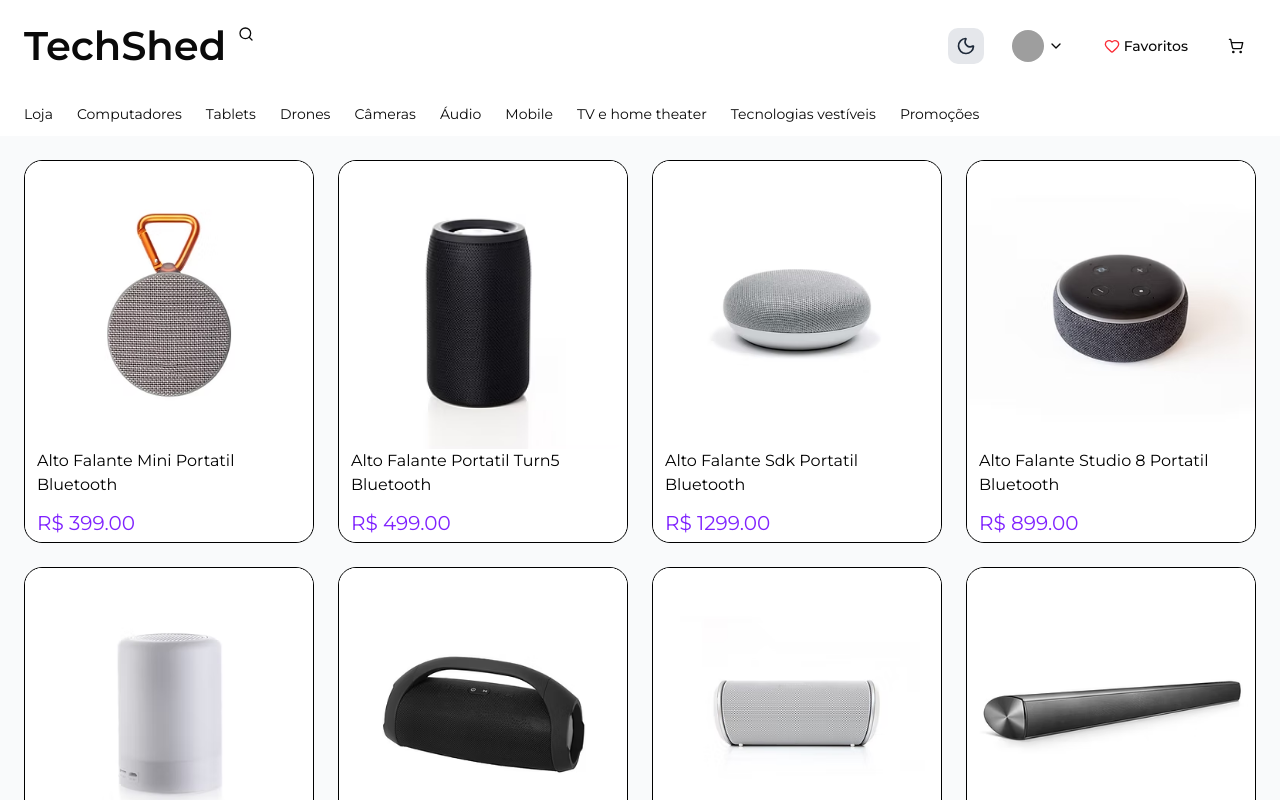
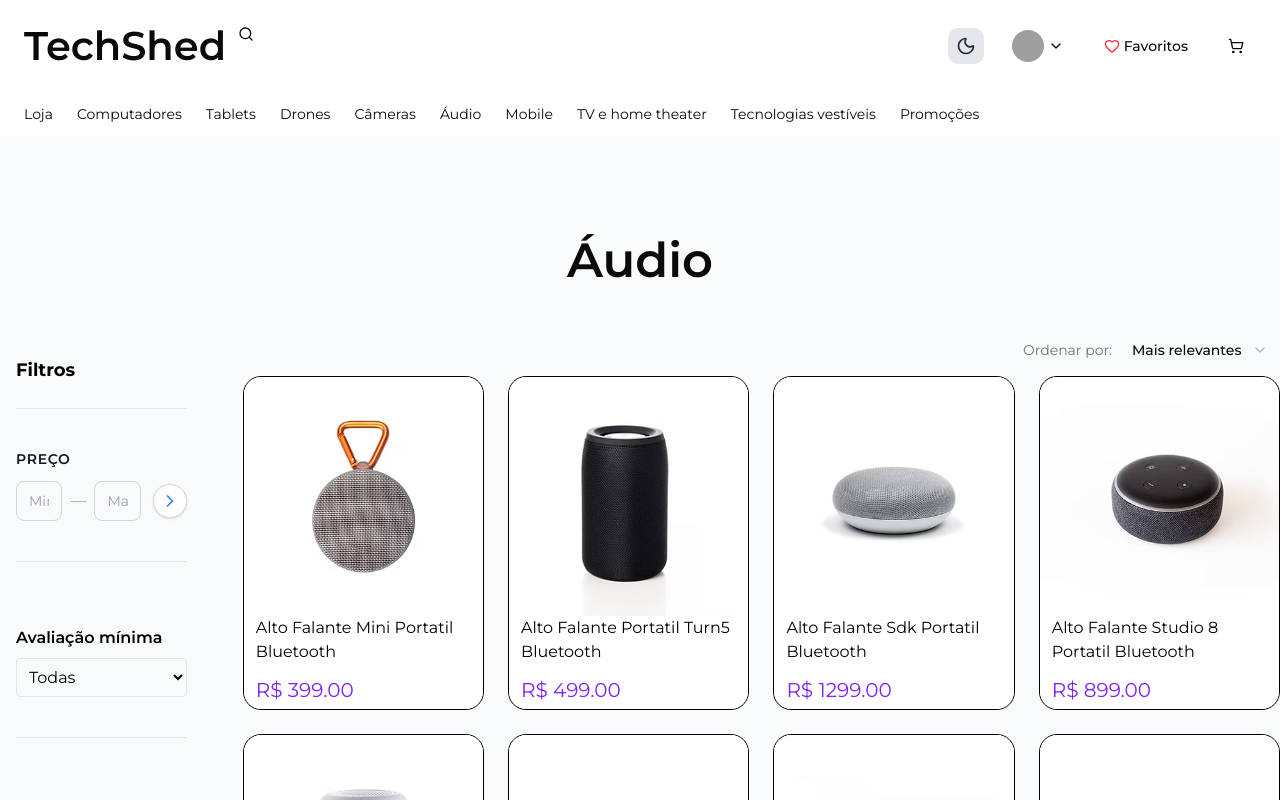
Before and after one commit to kleber-goncalves/techshed, a Next.js app: page /categoria/autofalantes in a window 1280 px wide. Shown: the top 800 px of the page. Built offline with nearby package versions, Linux system fonts and the light colour scheme; grey boxes are pictures that could not be loaded.

Commit message:
feat: filtros reutilizaveis e categoria dinamica
- adiciona FiltersSidebar configuravel via enabled/data
- separa pagina de categoria em server/client com filtros dinamicos
- integra SortSelect e applySort na categoria
- documenta fluxo em docs/filters-reutilizaveis.md
- atualiza CHANGELOG

```diff
--- /dev/null
+++ b/src/app/categoria/[categoria]/CategoryPageClient.jsx
@@ -0,0 +1,58 @@
+"use client";
+
+import { useMemo, useState } from "react";
+
+import ProductCard from "@/components/components-loja/ProductCard";
+import FiltersSidebar from "@/components/components-loja/filtro/FiltersSidebar";
+import { applyFilters } from "@/lib/applyFilters";
+import { applySort } from "@/lib/applySort";
+import SortSelect from "@/components/components-loja/filtro/SortSelect";
+
+const DEFAULT_FILTERS = {
+    search: "",
+    category: "all",
+    minPrice: 0,
+    maxPrice: 1000000,
+    onlyInStock: false,
+    onlyNew: false,
+    minRating: 0,
+    features: [],
+};
+
+export default function CategoryPageClient({ produtos, filtersData, title }) {
+    const [filters, setFilters] = useState(DEFAULT_FILTERS);
+    const [sort, setSort] = useState("relevance");
+
+    const produtosFiltrados = useMemo(
+        () => applyFilters(produtos, filters),
+        [produtos, filters],
+    );
+    const produtosOrdenados = useMemo(
+        () => applySort(produtosFiltrados, sort),
+        [produtosFiltrados, sort],
+    );
+
+    return (
+        <section className="py-25 flex flex-col items-center gap-14 dark:bg-black">
+            <h1 className="text-5xl font-semibold dark:text-white">{title}</h1>
+
+            <section className="flex flex-row w-full justify-center gap-10">
+                <FiltersSidebar
+                    filters={filters}
+                    setFilters={setFilters}
+                    enabled={["price", "rating", "stock", "features"]}
+                    data={filtersData}
+                    className="md:w-64 p-4 border rounded-lg space-y-6 text-black"
+                />
+                <section className="">
+                    <SortSelect sort={sort} setSort={setSort} />
+                    <section className="grid grid-cols-4 gap-6">
+                        {produtosOrdenados.map((produto) => (
+                            <ProductCard key={produto.id} produto={produto} />
+                        ))}
+                    </section>
+                </section>
+            </section>
+        </section>
+    );
+}
--- a/src/app/categoria/[categoria]/page.jsx
+++ b/src/app/categoria/[categoria]/page.jsx
@@ -1,11 +1,20 @@
+
+
 import { produtos } from "@/data/produtos";
-import ProductCard from "@/components/components-loja/ProductCard";
-import { categorySlugMap } from "@/data/categories";
+import { categorySlugMap, navCategories } from "@/data/categories";
+
+import CategoryPageClient from "./CategoryPageClient";
 
 export default async function Categoria({ params }) {
     const { categoria } = await params;
-    const slug = String(categoria || "").toLowerCase().trim();
+    const slug = String(categoria || "")
+        .toLowerCase()
+        .trim();
     const key = categorySlugMap[slug] ?? slug;
+    const categoryLabel =
+        navCategories.find(
+            (categoria) => categoria.slug === key || categoria.slug === slug,
+        )?.label ?? slug;
 
     const listaCompleta = Object.values(produtos).flat();
     const listaPorChave = produtos[key];
@@ -13,7 +22,8 @@ export default async function Categoria({ params }) {
     const produtosCategoria = Array.isArray(listaPorChave)
         ? listaPorChave
         : listaCompleta.filter(
-              (produto) => produto.category === slug || produto.category === key,
+              (produto) =>
+                  produto.category === slug || produto.category === key,
           );
 
     if (produtosCategoria.length === 0) {
@@ -24,11 +34,28 @@ export default async function Categoria({ params }) {
         );
     }
 
+    const features = [
+        ...new Set(
+            produtosCategoria.flatMap((produto) => produto.features || []),
+        ),
+    ];
+
+    const priceCentsList = produtosCategoria.map(
+        (produto) => produto.priceCents ?? 0,
+    );
+    const minPriceCents = Math.min(...priceCentsList);
+    const maxPriceCents = Math.max(...priceCentsList);
+    const filtersData = {
+        features,
+        minLimit: Math.floor(minPriceCents / 100),
+        maxLimit: Math.ceil(maxPriceCents / 100),
+    };
+
     return (
-        <section className="grid grid-cols-4 gap-6 p-6">
-            {produtosCategoria.map((produto) => (
-                <ProductCard key={produto.id} produto={produto} />
-            ))}
-        </section>
+        <CategoryPageClient
+            produtos={produtosCategoria}
+            filtersData={filtersData}
+            title={categoryLabel}
+        />
     );
 }
--- a/src/app/loja/page.js
+++ b/src/app/loja/page.js
@@ -12,6 +12,14 @@ import SortSelect from "@/components/components-loja/filtro/SortSelect";
 
 export default function Loja() {
     const listaCompleta = Object.values(produtos).flat();
+    const filtersEnabled = [
+        "category",
+        "price",
+        "rating",
+        "stock",
+        "features",
+    ];
+    const filtersData = {};
     const [filters, setFilters] = useState({
         search: "",
         category: "all",
@@ -22,7 +30,7 @@ export default function Loja() {
         minRating: 0,
         features: [],
     });
-    const [sort, setSort] = useState("az");
+    const [sort, setSort] = useState("relevance");
 
     const produtosFiltrados = applyFilters(listaCompleta, filters);
 
@@ -37,6 +45,8 @@ export default function Loja() {
                 <FiltersSidebar
                     filters={filters}
                     setFilters={setFilters}
+                    enabled={filtersEnabled}
+                    data={filtersData}
                     className="md:w-64 p-4 border rounded-lg space-y-6  text-black"
                 />
                 <section>
--- a/src/components/components-loja/filtro/FeatureFilter.jsx
+++ b/src/components/components-loja/filtro/FeatureFilter.jsx
@@ -1,6 +1,6 @@
-const FEATURES = ["5G", "OLED", "Wi-Fi", "4K", "Bluetooth"];
+const DEFAULT_FEATURES = ["5G", "OLED", "Wi-Fi", "4K", "Bluetooth"];
 
-export default function FeatureFilter({ filters, setFilters }) {
+export default function FeatureFilter({ filters, setFilters, features }) {
     function toggleFeature(feature) {
         const exists = filters.features.includes(feature);
 
@@ -12,12 +12,14 @@ export default function FeatureFilter({ filters, setFilters }) {
         });
     }
 
+    const data = Array.isArray(features) ? features : DEFAULT_FEATURES;
+
     return (
         <div className=" py-10">
             <p className="font-semibold mb-2">Recursos</p>
 
             <div className="flex flex-wrap gap-2">
-                {FEATURES.map((feature) => (
+                {data.map((feature) => (
                     <button
                         key={feature}
                         onClick={() => toggleFeature(feature)}
--- a/src/components/components-loja/filtro/FiltersSidebar.jsx
+++ b/src/components/components-loja/filtro/FiltersSidebar.jsx
@@ -1,4 +1,6 @@
 'use client';
+
+import { Fragment } from "react";
 
 import CategoryFilter from "./CategoryFilter";
 import FeatureFilter from "./FeatureFilter";
@@ -6,19 +8,63 @@ import PriceFilter from "./PriceFilter";
 import RatingFilter from "./RatingFilter";
 import StockFilter from "./StockFilter";
 
+const DEFAULT_ENABLED = ["category", "price", "rating", "stock", "features"];
 
+export default function FiltersSidebar({
+    filters,
+    setFilters,
+    enabled,
+    data,
+    className = "",
+}) {
+    const filtersEnabled =
+        Array.isArray(enabled) && enabled.length > 0
+            ? enabled
+            : DEFAULT_ENABLED;
 
-export default function FiltersSidebar({ filters, setFilters }) {
+    const registry = {
+        category: () => (
+            <CategoryFilter
+                filters={filters}
+                setFilters={setFilters}
+                categories={data?.categories}
+            />
+        ),
+        price: () => (
+            <PriceFilter
+                filters={filters}
+                setFilters={setFilters}
+                minPlaceholder={data?.minPlaceholder}
+                maxPlaceholder={data?.maxPlaceholder}
+                minLimit={data?.minLimit}
+                maxLimit={data?.maxLimit}
+            />
+        ),
+        rating: () => (
+            <RatingFilter filters={filters} setFilters={setFilters} />
+        ),
+        stock: () => <StockFilter filters={filters} setFilters={setFilters} />,
+        features: () => (
+            <FeatureFilter
+                filters={filters}
+                setFilters={setFilters}
+                features={data?.features}
+            />
+        ),
+    };
 
     return (
-        <aside className="w-full md:w-64 h-fit p-4  rounded-2xl flex flex-col  justify-center  text-black border-white dark:text-white">
+        <aside
+            className={`w-full md:w-64 h-fit p-4 rounded-2xl flex flex-col justify-center text-black border-none dark:text-white ${className}`}
+        >
             <h2 className="text-lg font-bold">Filtros</h2>
 
-            <CategoryFilter filters={filters} setFilters={setFilters} />
-            <PriceFilter filters={filters} setFilters={setFilters} />
-            <RatingFilter filters={filters} setFilters={setFilters} />
-            <StockFilter filters={filters} setFilters={setFilters} />
-            <FeatureFilter filters={filters} setFilters={setFilters} />
+            {filtersEnabled.map((key) => {
+                const RenderFilter = registry[key];
+                return RenderFilter ? (
+                    <Fragment key={key}>{RenderFilter()}</Fragment>
+                ) : null;
+            })}
         </aside>
     );
 }
--- a/src/components/components-loja/filtro/PriceFilter.jsx
+++ b/src/components/components-loja/filtro/PriceFilter.jsx
@@ -1,14 +1,31 @@
 import { useState } from "react";
 
-export default function PriceFilter({ filters, setFilters }) {
+export default function PriceFilter({
+    filters,
+    setFilters,
+    minPlaceholder = "Min",
+    maxPlaceholder = "Max",
+    minLimit,
+    maxLimit,
+}) {
     const [localMin, setLocalMin] = useState("");
     const [localMax, setLocalMax] = useState("");
 
     const applyPrice = () => {
+        const minValue =
+            localMin === "" ? 0 : Math.max(Number(localMin), minLimit ?? 0);
+        const maxValue =
+            localMax === ""
+                ? Infinity
+                : Math.min(
+                      Number(localMax),
+                      maxLimit ?? Number.POSITIVE_INFINITY,
+                  );
+
         setFilters({
             ...filters,
-        minPrice: localMin === "" ? 0 : Number(localMin) * 100,
-        maxPrice: localMax === "" ? Infinity : Number(localMax) * 100,
+            minPrice: minValue * 100,
+            maxPrice: maxValue * 100,
         });
     };
 
@@ -24,7 +41,7 @@ const applyPrice = () => {
                     <input
                         type="text"
                         inputMode="numeric"
-                        placeholder="Min"
+                        placeholder={minPlaceholder}
                         className="w-full h-10 px-3 text-sm border border-gray-300 rounded-md hover:border-blue-500 hover:border-2 focus:outline-none focus:ring-1 focus:ring-blue-500 focus:border-blue-500 placeholder-gray-400 transition-all"
                         value={localMin}
                         onChange={(e) => setLocalMin(e.target.value)}
@@ -38,7 +55,7 @@ const applyPrice = () => {
                     <input
                         type="text"
                         inputMode="numeric"
-                        placeholder="Max"
+                        placeholder={maxPlaceholder}
                         className="w-full h-10 px-3 text-sm border border-gray-300 rounded-md  hover:border-blue-500 hover:border-2  focus:outline-none focus:ring-1 focus:ring-blue-500 focus:border-blue-500 placeholder-gray-400 transition-all"
                         value={localMax}
                         onChange={(e) => setLocalMax(e.target.value)}
```
Also changed, not shown: src/components/components-loja/filtro/CategoryFilter.jsx (+5 -3 lines), 2 other files (tests, documents, lock files or other folders). Lines whose indentation alone changed are shown as unchanged.
